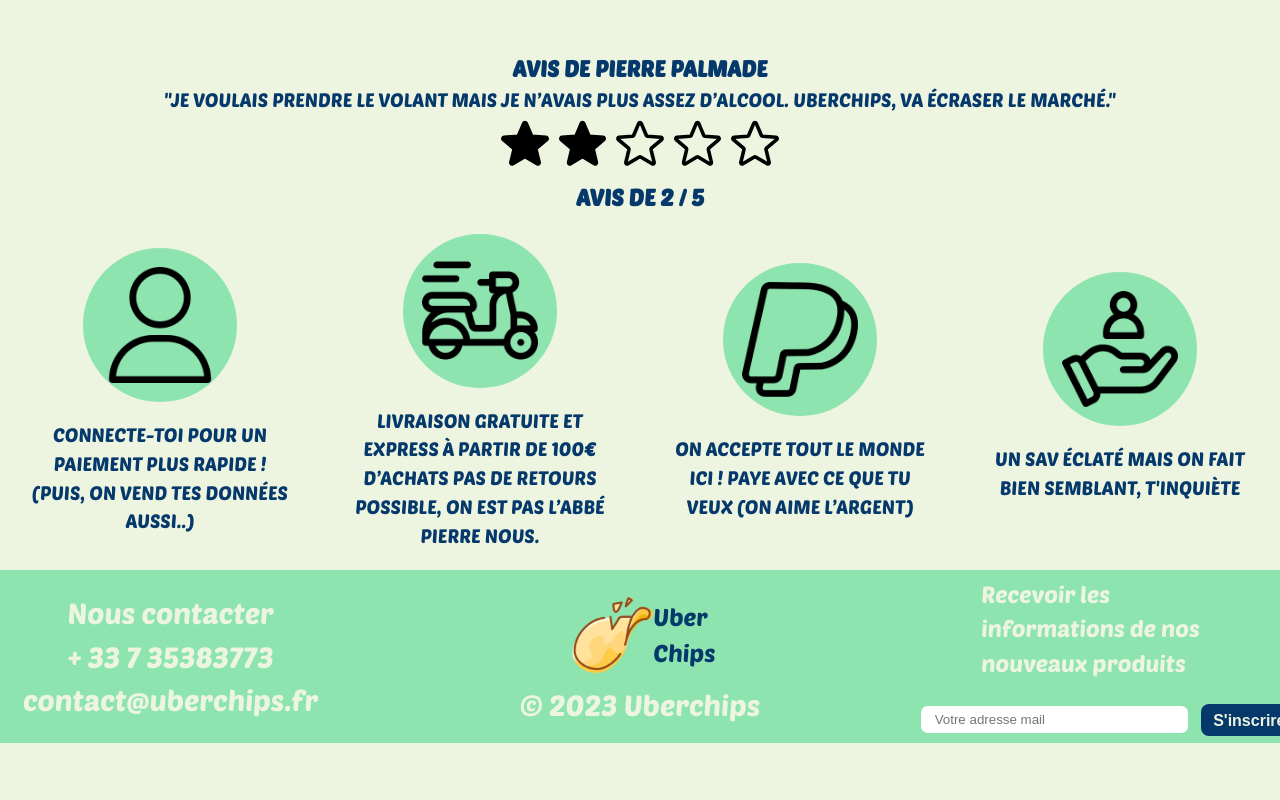
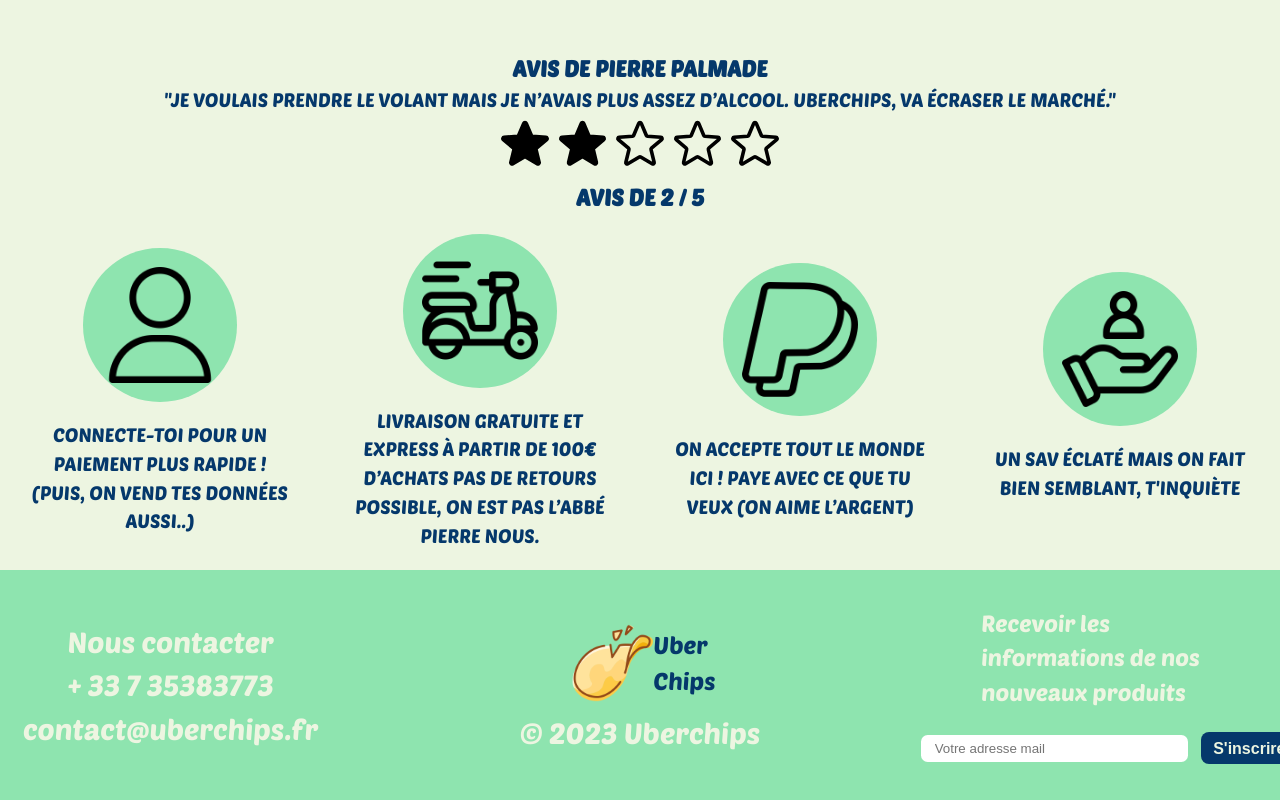
Before and after one commit to LoicDelplace/UberChips, a Vue app: page / in a window 1280 px wide. Shown: the part 738-1538 px from the top of the page. Before the commit the page ends 1481 px from the top, so only its background shows below. Built offline with nearby package versions, Linux system fonts and the light colour scheme.

Commit message:
⚙ Changes - Footer always at bottom

```diff
--- a/src/App.vue
+++ b/src/App.vue
@@ -1,7 +1,7 @@
 <template>
   <Header />
   <RouterView />
-  <Footer/>
+  <Footer />
 </template>
 
 <script setup>
@@ -18,12 +18,33 @@
 }
 
 body {
-  font-family: 'poetsenoneregular',sans-serif;
+  font-family: 'poetsenoneregular', sans-serif;
   font-size: 1.2rem;
   line-height: 1.5;
   background-color: #edf5e1;
   width: 100vw;
-  height: 100vh;
+  min-height: 100vh;
+  position:relative;
+  padding-bottom:2em;
 }
 
+body::after {
+  content: '';
+  display: block;
+  height: 10em; /* Footer's height*/
+}
+
+footer {
+  margin-top: auto;
+  position: absolute;
+  bottom: 0;
+  width: 100%;
+  display: flex;
+  justify-content: space-around;
+  align-items: center;
+  background-color: #8ee4af;
+  color: #edf5e1;
+  font-size: 1.5em;
+  height: 8em;
+}
 </style>
--- a/src/components/FooterComponent.vue
+++ b/src/components/FooterComponent.vue
@@ -28,17 +28,6 @@
 <script setup></script>
 
 <style scoped lang="scss">
-footer {
-  display: flex;
-  justify-content: space-around;
-  align-items: center;
-  height: 6em;
-  background-color: #8ee4af;
-  color: #edf5e1;
-  font-size: 1.5em;
-  position: static;
-  width: 100%;
-}
 
 .footerHover {
   &:hover {
```
